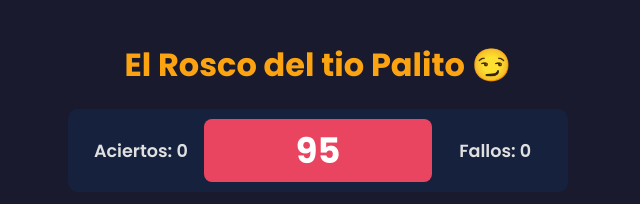
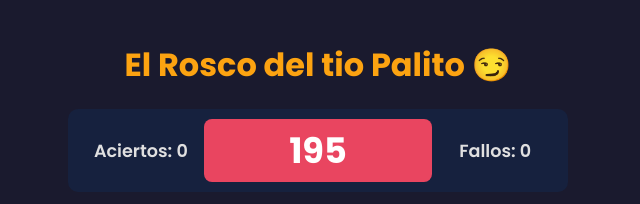
Before and after one commit to Leonchu-Dev/elroscodeltio, a plain HTML site: page index.html in a window 1280 px wide. Shown: the top 204 px of the page, 322-962 px from the left. Drawn offline with Linux system fonts and the light colour scheme.

Commit message:
Actualizando ultima vez 200 segundos de contador

```diff
--- a/index.html
+++ b/index.html
@@ -16,7 +16,7 @@
         <div class="rosco-container">
             <div class="score-panel">
                 <div class="score">Aciertos: <span id="score">0</span></div>
-                <div class="timer"><span id="timer">100</span></div>
+                <div class="timer"><span id="timer">200</span></div>
                 <div class="score">Fallos: <span id="fails">0</span></div>
             </div>
             <div class="rosco">
--- a/script.js
+++ b/script.js
@@ -52,7 +52,7 @@ document.addEventListener('DOMContentLoaded', () => {
     }
 
     function startTimer() {
-        timeLeft = 100;
+        timeLeft = 200;
         timerDisplay.textContent = timeLeft;
         timer = setInterval(() => {
             timeLeft--;
```
